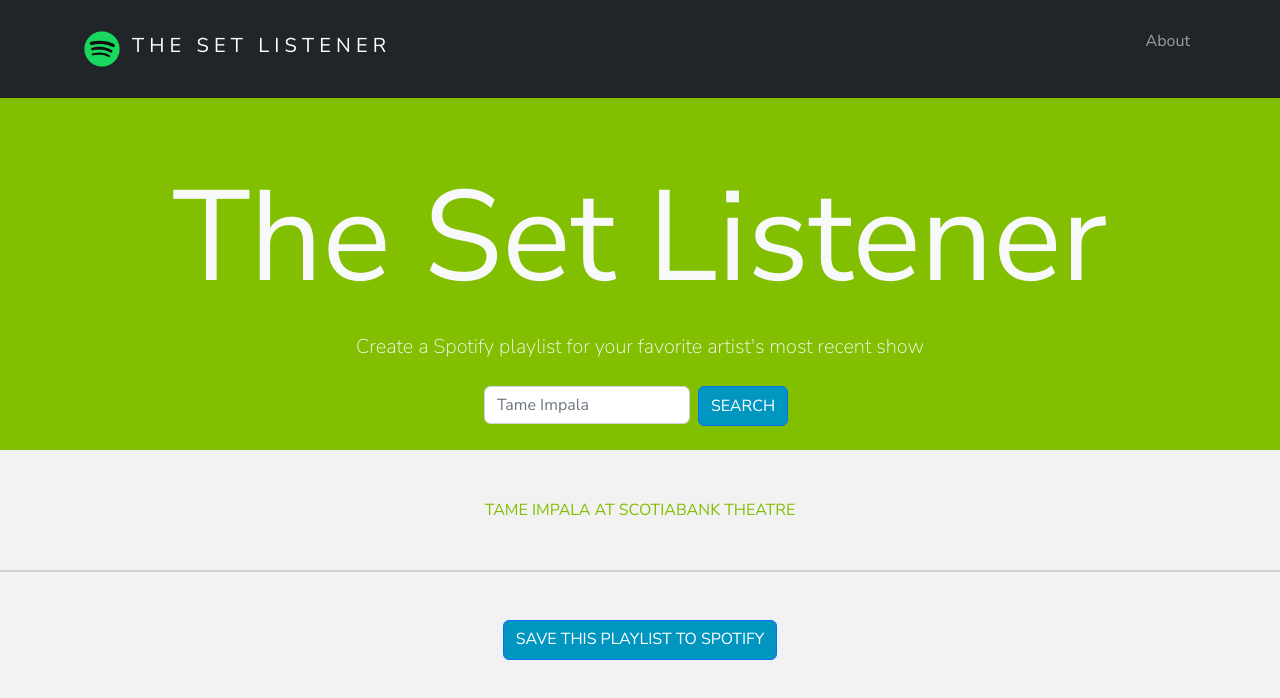
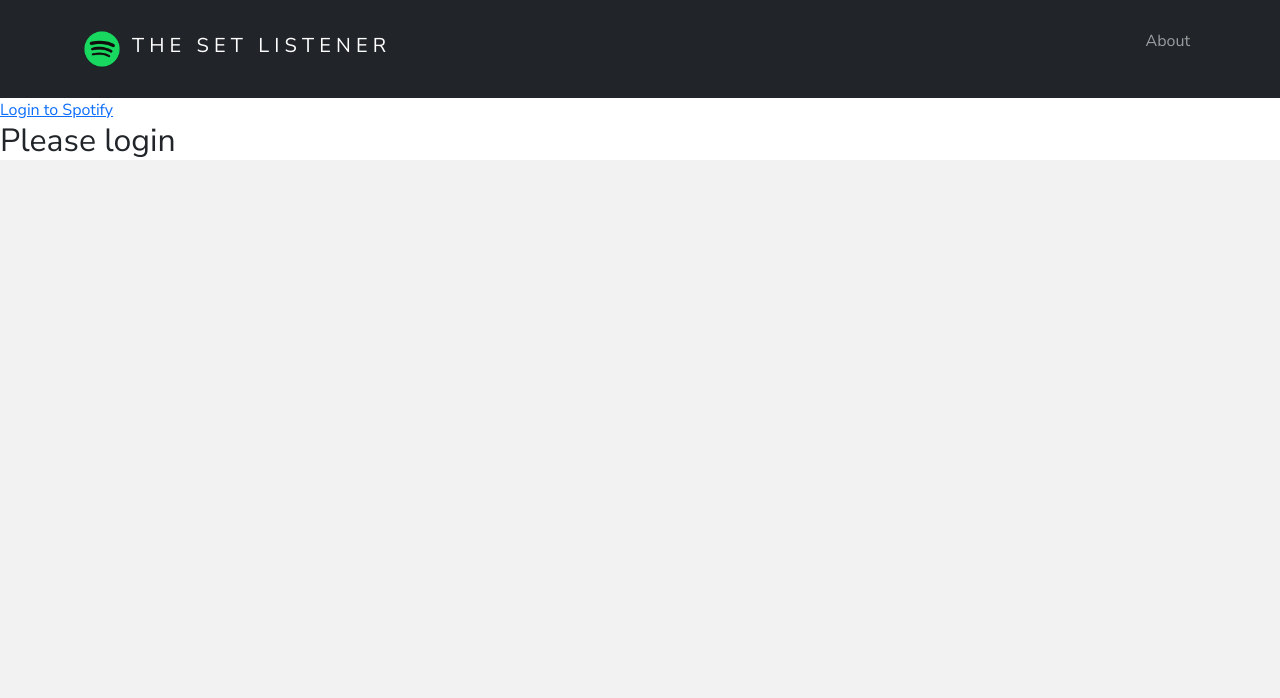
Before and after one commit to rsnr-code/setlistener-frontend, a React (Create React App) app in the folder set-listener/: page / in a window 1280 px wide. Shown: the top 698 px of the page. Built offline with nearby package versions, Linux system fonts and the light colour scheme.

Commit message:
spotify authentication

```diff
--- a/set-listener/public/index.html
+++ b/set-listener/public/index.html
@@ -9,22 +9,7 @@
       name="description"
       content="Web site created using create-react-app"
     />
-    <link rel="apple-touch-icon" href="%PUBLIC_URL%/logo192.png" />
-    <!--
-      manifest.json provides metadata used when your web app is installed on a
-      user's mobile device or desktop. See https://developers.google.com/web/fundamentals/web-app-manifest/
-    -->
-    <link rel="manifest" href="%PUBLIC_URL%/manifest.json" />
-    <!--
-      Notice the use of %PUBLIC_URL% in the tags above.
-      It will be replaced with the URL of the `public` folder during the build.
-      Only files inside the `public` folder can be referenced from the HTML.
-
-      Unlike "/favicon.ico" or "favicon.ico", "%PUBLIC_URL%/favicon.ico" will
-      work correctly both with client-side routing and a non-root public URL.
-      Learn how to configure a non-root public URL by running `npm run build`.
-    -->
-    <title>React App</title>
+    <title>The Set Listener</title>
     <link href="https://cdn.jsdelivr.net/npm/bootstrap@5.2.1/dist/css/bootstrap.min.css" rel="stylesheet" integrity="sha384-iYQeCzEYFbKjA/T2uDLTpkwGzCiq6soy8tYaI1GyVh/UjpbCx/TYkiZhlZB6+fzT" crossorigin="anonymous">
     <link rel="preconnect" href="https://fonts.googleapis.com">
 <link rel="preconnect" href="https://fonts.gstatic.com" crossorigin>
--- a/set-listener/src/App.js
+++ b/set-listener/src/App.js
@@ -4,19 +4,60 @@
 import { BrowserRouter as Router, Route, Routes } from "react-router-dom";
 import About from "./components/About";
 import Main from "./components/Main";
+import { useEffect, useState } from 'react'
 
 function App() {
+  const CLIENT_ID = "345e769ef981466e9ee4f8588d86175c"
+  const REDIRECT_URI = "http://localhost:3000"
+  const AUTH_ENDPOINT = "https://accounts.spotify.com/authorize"
+  const RESPONSE_TYPE = "token"
+
+
+  const [token, setToken] = useState("")
+
+  useEffect(() => {
+    const hash = window.location.hash
+    let token = window.localStorage.getItem("token")
+
+      if (!token && hash) {
+        token = hash.substring(1).split("&").find(elem => elem.startsWith("access_token")).split("=")[1]
+
+        window.location.hash = ""
+        window.localStorage.setItem("token", token)
+    }
+
+    setToken(token)
+
+}, [])
+
+const logout = () => {
+  setToken("")
+  window.localStorage.removeItem("token")
+}
+
   return (
     <Router>
       <div className="App">
         <Header />
-        <div className="content">
+
+        {!token ?
+                    <a href={`${AUTH_ENDPOINT}?client_id=${CLIENT_ID}&redirect_uri=${REDIRECT_URI}&response_type=${RESPONSE_TYPE}`}>Login
+                        to Spotify</a>
+                    : <button onClick={logout}>Logout</button>}
+
+
+{token ?
+                <div className="content">
           <Routes>
             <Route path="/" element={<Main />} />
 
             <Route path="/about" element={<About />} />
           </Routes>
         </div>
+
+                    : <h2>Please login</h2>
+                }
+
       </div>
     </Router>
   );
--- a/set-listener/src/components/ArtistInfo.js
+++ b/set-listener/src/components/ArtistInfo.js
@@ -1,7 +1,12 @@
+
+
 const ArtistInfo = () => {
+
+
+
   return (
     <section className="p-5 text-center" style={{ backgroundColor: "#f2f2f3" }}>
-      <div style={{ color: "#82bf00" }}>TAME IMPALA AT SCOTIABANK THEATRE</div>
+      <div style={{ color: "#82bf00" }}>Tame</div>
     </section>
   );
 };
--- a/set-listener/src/components/Main.js
+++ b/set-listener/src/components/Main.js
@@ -1,46 +1,13 @@
-import Button from "react-bootstrap/Button";
-import Form from "react-bootstrap/Form";
 import ArtistInfo from "./ArtistInfo";
-
 import PlaylistButton from "./PlaylistButton";
+import SearchArtist from "./SearchArtist";
 
 const Main = () => {
   return (
     <div className="main">
-      <section
-        className="text-light p-5 text-center "
-        style={{ backgroundColor: "#82bf00" }}
-      >
-        <div className="container" style={{height: "15rem"}}>
-          <div className="text-center mt-3" >
-            <h1 id="title">The Set Listener</h1>
-            <p className="lead my-3 mb-4">
-              Create a Spotify playlist for your favorite artist's most recent
-              show
-            </p>
-
-            <div className="d-flex justify-content-center ">
-              <Form className="d-flex">
-                <Form.Group className="mb-3">
-                  <Form.Control type="text" placeholder="Tame Impala" />
-                </Form.Group>
-
-                <Button
-                  type="submit"
-                  className="mx-2 rounded btn"
-                  style={{ height: "40px", backgroundColor: "#0096bf" }}
-                >
-                  SEARCH
-                </Button>
-              </Form>
-            </div>
-          </div>
-        </div>
-      </section>
-
+<SearchArtist />
 <ArtistInfo />
 <PlaylistButton />
-
     </div>
   );
 };
--- /dev/null
+++ b/set-listener/src/components/SearchArtist.js
@@ -0,0 +1,79 @@
+import Button from "react-bootstrap/Button";
+import Form from "react-bootstrap/Form";
+
+const SearchArtist = () => {
+  const handleClick = (e) => {
+    e.preventDefault();
+    console.log('Search Artist Clicked!')
+  }
+
+    return (
+        <div className="search">
+            <section
+        className="text-light p-5 text-center "
+        style={{ backgroundColor: "#82bf00" }}
+      >
+        <div className="container" style={{height: "15rem"}}>
+          <div className="text-center mt-3" >
+            <h1 id="title">The Set Listener</h1>
+            <p className=" my-3 mb-4">
+              Create a Spotify playlist for your favorite artist's most recent
+              show
+            </p>
+
+            <div className="d-flex justify-content-center ">
+              <Form className="d-flex">
+                <Form.Group className="mb-3">
+                  <Form.Control type="text" placeholder="Tame Impala" />
+                </Form.Group>
+
+                <Button
+                  type="submit"
+                  className="mx-2 rounded btn"
+                  style={{ height: "40px", backgroundColor: "#0096bf" }}
+                  onClick={handleClick}
+                >
+                  SEARCH
+                </Button>
+              </Form>
+            </div>
+          </div>
+        </div>
+      </section>
+        </div>
+     );
+}
+
+export default SearchArtist;
+<div className="">
+    <section
+        className="text-light p-5 text-center "
+        style={{ backgroundColor: "#82bf00" }}
+      >
+        <div className="container" style={{height: "15rem"}}>
+          <div className="text-center mt-3" >
+            <h1 id="title">The Set Listener</h1>
+            <p className="lead my-3 mb-4">
+              Create a Spotify playlist for your favorite artist's most recent
+              show
+            </p>
+
+            <div className="d-flex justify-content-center ">
+              <Form className="d-flex">
+                <Form.Group className="mb-3">
+                  <Form.Control type="text" placeholder="Tame Impala" />
+                </Form.Group>
+
+                <Button
+                  type="submit"
+                  className="mx-2 rounded btn"
+                  style={{ height: "40px", backgroundColor: "#0096bf" }}
+                >
+                  SEARCH
+                </Button>
+              </Form>
+            </div>
+          </div>
+        </div>
+      </section>
+</div>
--- a/set-listener/src/index.css
+++ b/set-listener/src/index.css
@@ -13,16 +13,9 @@
 }
 
 #title {
-    font-size: 9vw;
+    font-size: 7vw;
 
 }
-
-@media screen and (min-width: 1200px) {
-    #title {
-       font-size: 10vw;
-    }
-  }
-
 
   @media screen and (max-width: 400px) {
     .navbar-toggler {
@@ -39,3 +32,8 @@
     border-top: 2px solid rgb(208, 208, 208);
 
   }
+
+.search {
+
+  background-color: #82bf00;
+}
```
